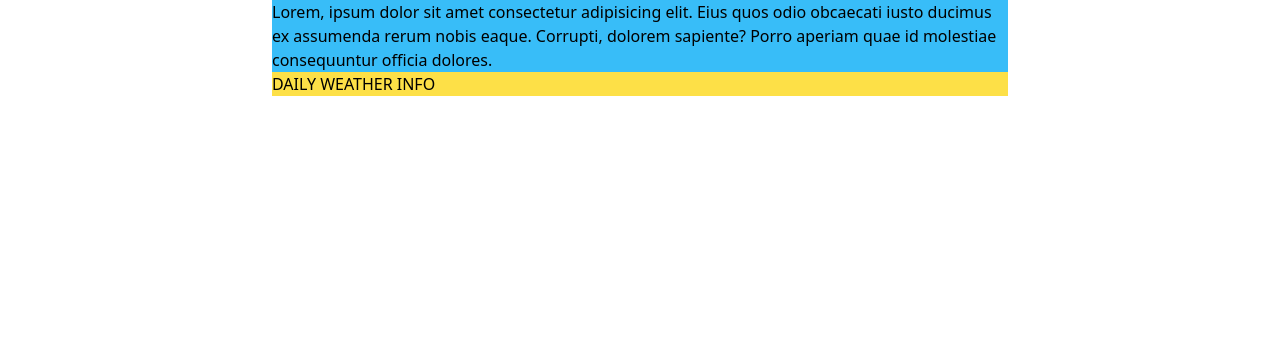
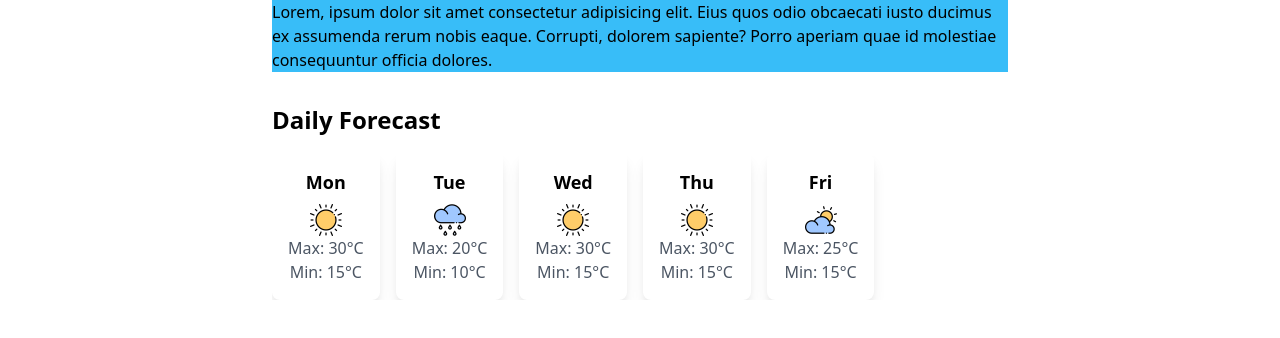
Before and after one commit to evandrolugli/weather-app, a website: page src/index.html in a window 1280 px wide. Shown: the part 176-514 px from the top of the page. Drawn offline with nearby package versions, Linux system fonts and the light colour scheme.

Commit message:
add daily forecast content

```diff
--- a/src/index.html
+++ b/src/index.html
@@ -4,6 +4,8 @@
         <meta charset="UTF-8" />
         <meta name="viewport" content="width=device-width, initial-scale=1.0" />
         <title>Weather App</title>
+
+        <link href="https://cdn.jsdelivr.net/npm/tailwindcss@2.2.15/dist/tailwind.min.css" rel="stylesheet">
 
         <link rel="stylesheet" href="../dist/output.css" />
     </head>
@@ -75,8 +77,45 @@
                     </div>
 
                     <!-- DAILY WEATHER INFO --- EVANDRO -->
-                    <div class="block w-full bg-yellow-300">
-                        DAILY WEATHER INFO
+                    <div class="block w-full">
+
+                        <div class="container mx-auto mt-8">
+                            <h1 class="text-2xl font-bold mb-4">Daily Forecast</h1>
+                            <div class="flex overflow-x-auto space-x-4">
+                                <!-- Card -->
+                                <div class="rounded-lg p-4 shadow-lg flex-shrink-0" style="min-width: 100px;">
+                                    <p class="text-center text-lg font-semibold">Mon</p>
+                                    <img src="../assets/icons/sun.png" alt="Sun" class="mx-auto mt-2 w-8 h-8">
+                                    <p class="text-center text-gray-600">Max: 30°C</p>
+                                    <p class="text-center text-gray-600">Min: 15°C</p>
+                                </div>
+                                <div class="rounded-lg p-4 shadow-lg flex-shrink-0" style="min-width: 100px;">
+                                    <p class="text-center text-lg font-semibold">Tue</p>
+                                    <img src="../assets/icons/rain.png" alt="Rain" class="mx-auto mt-2 w-8 h-8">
+                                    <p class="text-center text-gray-600">Max: 20°C</p>
+                                    <p class="text-center text-gray-600">Min: 10°C</p>
+                                </div>
+                                <div class="rounded-lg p-4 shadow-lg flex-shrink-0" style="min-width: 100px;">
+                                    <p class="text-center text-lg font-semibold">Wed</p>
+                                    <img src="../assets/icons/sun.png" alt="Sun" class="mx-auto mt-2 w-8 h-8">
+                                    <p class="text-center text-gray-600">Max: 30°C</p>
+                                    <p class="text-center text-gray-600">Min: 15°C</p>
+                                </div>
+                                <div class="rounded-lg p-4 shadow-lg flex-shrink-0" style="min-width: 100px;">
+                                    <p class="text-center text-lg font-semibold">Thu</p>
+                                    <img src="../assets/icons/sun.png" alt="Sun" class="mx-auto mt-2 w-8 h-8">
+                                    <p class="text-center text-gray-600">Max: 30°C</p>
+                                    <p class="text-center text-gray-600">Min: 15°C</p>
+                                </div>
+                                <div class="bg-white rounded-lg p-4 shadow-lg flex-shrink-0" style="min-width: 100px;">
+                                    <p class="text-center text-lg font-semibold">Fri</p>
+                                    <img src="../assets/icons/cloudy.png" alt="Cloudy" class="mx-auto mt-2 w-8 h-8">
+                                    <p class="text-center text-gray-600">Max: 25°C</p>
+                                    <p class="text-center text-gray-600">Min: 15°C</p>
+                                </div>
+                            </div>
+                        </div>
+
                     </div>
                 </div>
             </main>
```
